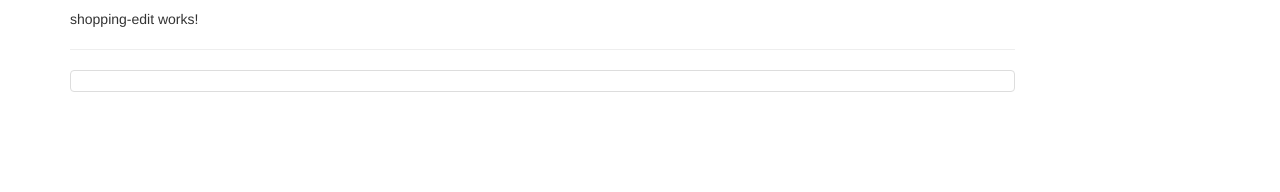
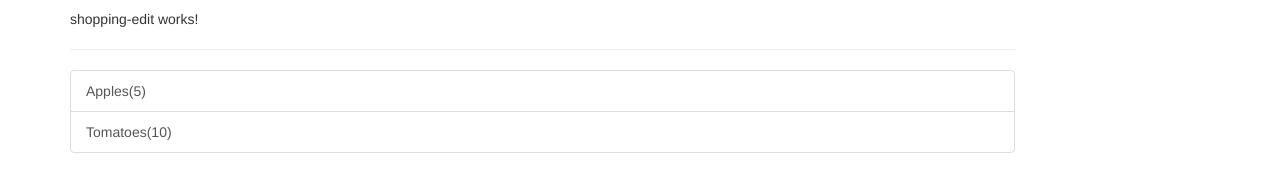
Before and after one commit to daniloamaralr/recipe_app, an Angular app: page / in a window 1280 px wide. Shown: the part 310-502 px from the top of the page. Built offline with nearby package versions, Linux system fonts and the light colour scheme.

Commit message:
ingredient model and html shopping-list components

```diff
--- /dev/null
+++ b/src/app/shared/ingredient.model.ts
@@ -0,0 +1,3 @@
+export class Ingredient{
+    constructor(public name:string, public amount:number) {}
+}
--- a/src/app/shopping-list/shopping-list.component.html
+++ b/src/app/shopping-list/shopping-list.component.html
@@ -3,7 +3,13 @@
         <app-shopping-edit></app-shopping-edit>
         <hr>
         <ul class="list-group">
-            <a href="" class="list-group-item" style="cursor: pointer;"></a>
+            <a
+                href=""
+                class="list-group-item"
+                style="cursor: pointer;"
+                *ngFor="let ingredient of ingredients"
+            >{{ingredient.name}}({{ingredient.amount}})
+        </a>
         </ul>
     </div>
 </div>
--- a/src/app/shopping-list/shopping-list.component.ts
+++ b/src/app/shopping-list/shopping-list.component.ts
@@ -1,4 +1,5 @@
 import { Component, OnInit } from '@angular/core';
+import { Ingredient } from '../shared/ingredient.model';
 
 @Component({
   selector: 'app-shopping-list',
@@ -7,6 +8,11 @@
 })
 export class ShoppingListComponent implements OnInit {
 
+  ingredients: Ingredient[] = [
+    new Ingredient("Apples", 5),
+    new Ingredient("Tomatoes", 10)
+  ]
+
   constructor() { }
 
   ngOnInit(): void {
```
